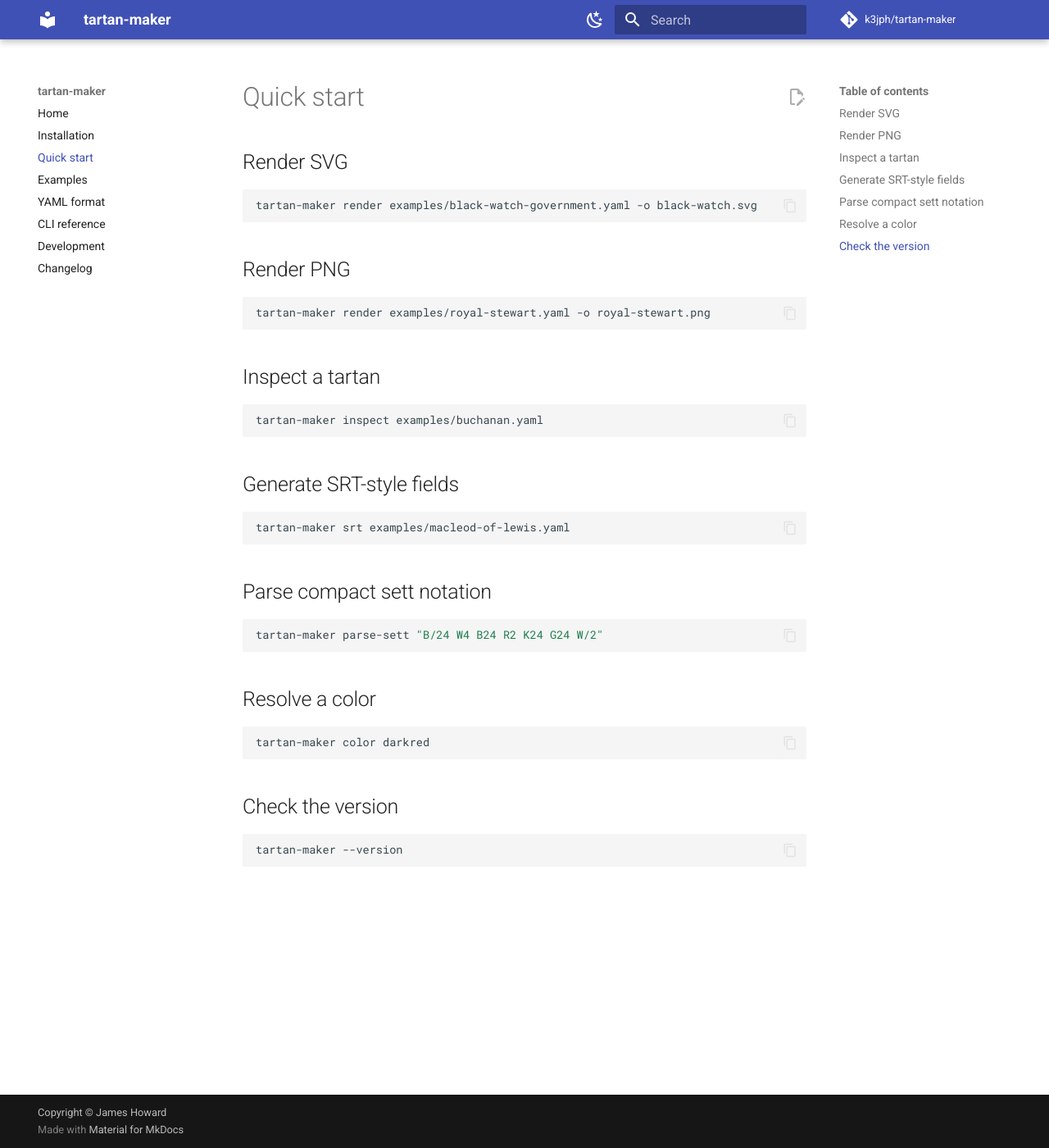
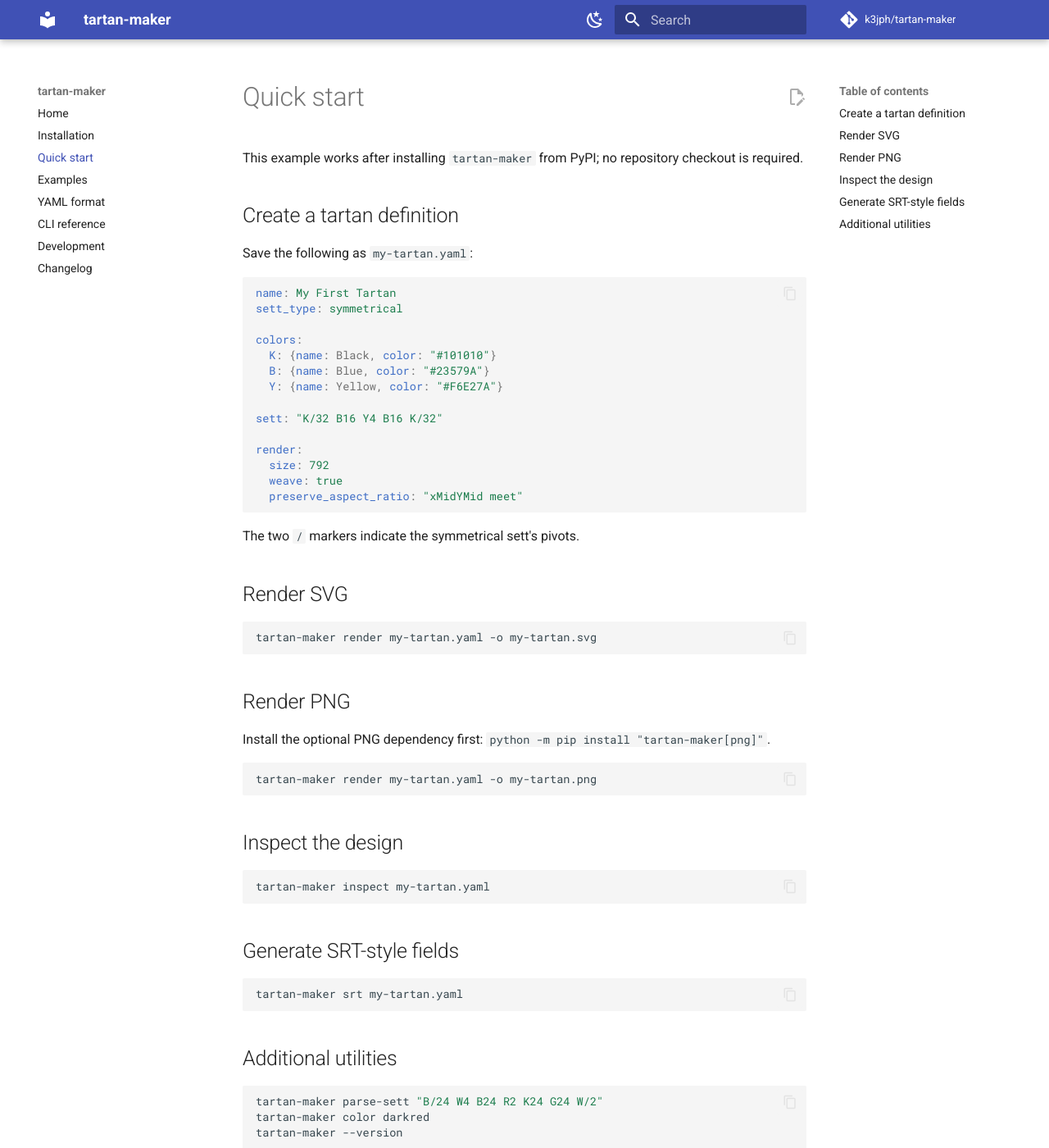
Before and after one commit to k3jph/tartan-maker, an MkDocs documentation site: the page built from docs/quickstart.md, in a window 1280 px wide and 1400 px high. Shown: the whole window at 82% size. Built offline with MkDocs 1.6.1 and Material for MkDocs 9.7.7, drawn with Linux system fonts in a browser that asks for light colours; comment, search, counter and statistics services are not loaded; some of the changed text lies outside the part shown.

Commit message:
docs: add standalone installed-CLI quickstart

````diff
--- a/docs/quickstart.md
+++ b/docs/quickstart.md
@@ -1,43 +1,62 @@
 # Quick start
+
+This example works after installing `tartan-maker` from PyPI; no repository checkout is required.
+
+## Create a tartan definition
+
+Save the following as `my-tartan.yaml`:
+
+```yaml
+name: My First Tartan
+sett_type: symmetrical
+
+colors:
+  K: {name: Black, color: "#101010"}
+  B: {name: Blue, color: "#23579A"}
+  Y: {name: Yellow, color: "#F6E27A"}
+
+sett: "K/32 B16 Y4 B16 K/32"
+
+render:
+  size: 792
+  weave: true
+  preserve_aspect_ratio: "xMidYMid meet"
+```
+
+The two `/` markers indicate the symmetrical sett's pivots.
 
 ## Render SVG
 
 ```bash
-tartan-maker render examples/black-watch-government.yaml -o black-watch.svg
+tartan-maker render my-tartan.yaml -o my-tartan.svg
 ```
 
 ## Render PNG
 
+Install the optional PNG dependency first: `python -m pip install "tartan-maker[png]"`.
+
 ```bash
-tartan-maker render examples/royal-stewart.yaml -o royal-stewart.png
+tartan-maker render my-tartan.yaml -o my-tartan.png
 ```
 
-## Inspect a tartan
+## Inspect the design
 
 ```bash
-tartan-maker inspect examples/buchanan.yaml
+tartan-maker inspect my-tartan.yaml
 ```
 
 ## Generate SRT-style fields
 
 ```bash
-tartan-maker srt examples/macleod-of-lewis.yaml
+tartan-maker srt my-tartan.yaml
 ```
 
-## Parse compact sett notation
+## Additional utilities
 
 ```bash
 tartan-maker parse-sett "B/24 W4 B24 R2 K24 G24 W/2"
+tartan-maker color darkred
+tartan-maker --version
 ```
 
-## Resolve a color
-
-```bash
-tartan-maker color darkred
-```
-
-## Check the version
-
-```bash
-tartan-maker --version
-```
+For examples of published tartans, see [the repository examples](examples.md). Those example YAML files are included in source checkouts, not in the installed wheel.
````
